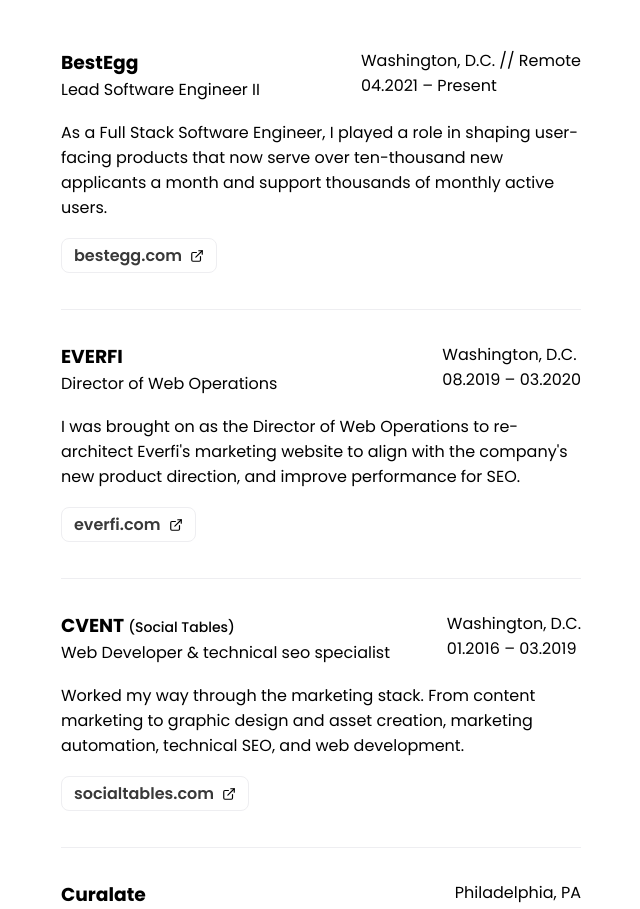
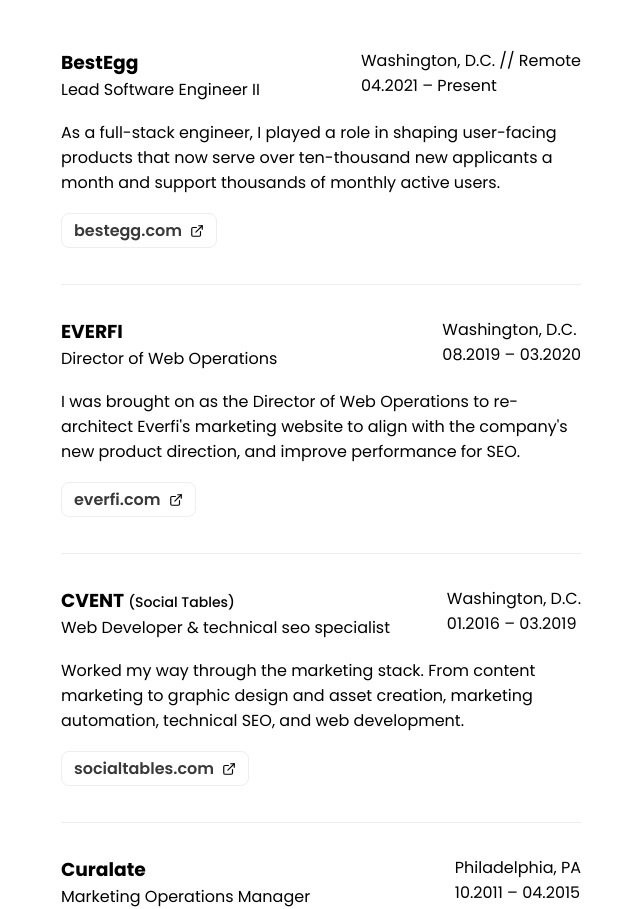
Before and after one commit to dbudimir/budimir.dev, a Next.js app: page /v1 in a window 1280 px wide. Shown: the part 5569-6478 px from the top of the page, without its empty margins (319-959 px from the left). Built offline with nearby package versions, Linux system fonts and the light colour scheme.

Commit message:
copy edit

```diff
--- a/data/jobs.js
+++ b/data/jobs.js
@@ -5,7 +5,7 @@
       role: 'Lead Software Engineer II',
       location: 'Washington, D.C. // Remote',
       dates: '04.2021 – Present',
-      desc: "As a Full Stack Software Engineer, I played a role in shaping user-facing products that now serve over ten-thousand new applicants a month and support thousands of monthly active users. ",
+      desc: "As a full-stack engineer, I played a role in shaping user-facing products that now serve over ten-thousand new applicants a month and support thousands of monthly active users. ",
       bullets: [
          'Architected two Vue 3 front-ends during a major product rebuild and migration from React, ensuring scalability and a seamless dev experience.',
          'Took ownership of testing, custom logging, and monitoring user behavior, which resulted in more proactive bug reporting and faster resolution times.',
```
